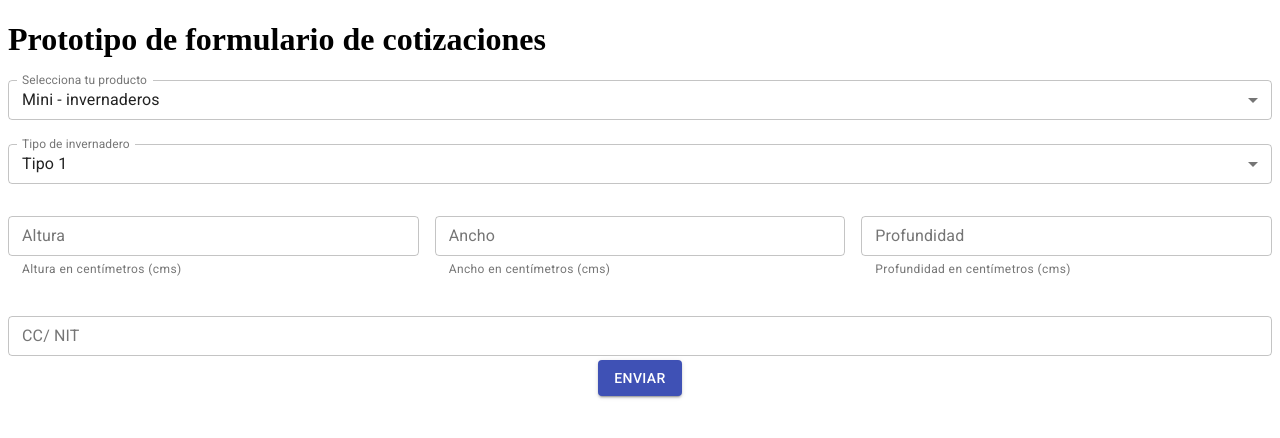
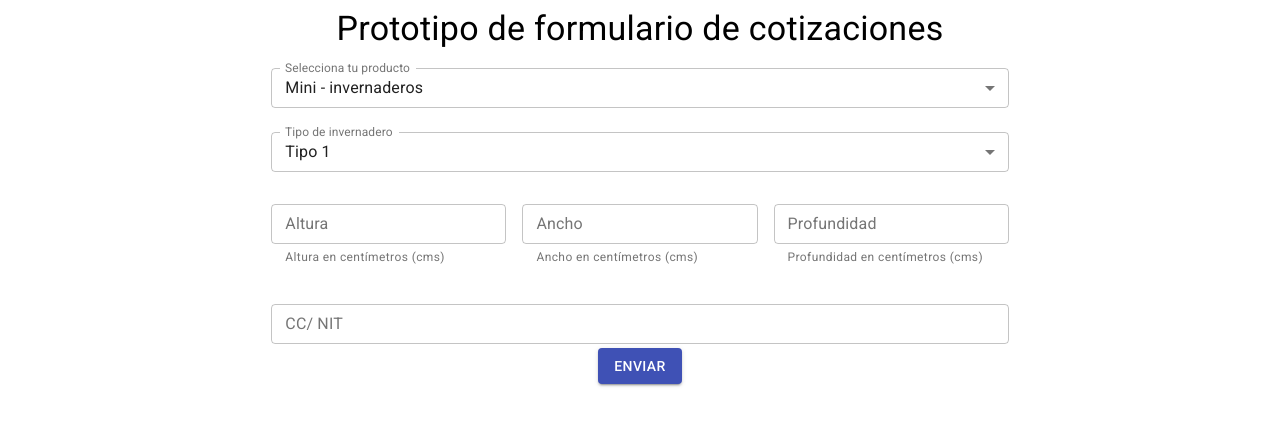
Before and after one commit to compugrafica20202/pagina_web, a React (Create React App) app in the folder client/: page / in a window 1280 px wide. Shown: the top 438 px of the page. Built offline with nearby package versions, Linux system fonts and the light colour scheme.

Commit message:
Implementación con Material UI

```diff
--- a/client/src/App.js
+++ b/client/src/App.js
@@ -1,3 +1,4 @@
+import { Grid, Typography } from '@material-ui/core';
 import React, { Component } from 'react'
 import FormularioCotizacion from './components/cotizacion/FormularioCotizacion';
 
@@ -5,11 +6,14 @@ import FormularioCotizacion from './components/cotizacion/FormularioCotizacion';
 export class App extends Component {
     render() {
         return (
-      <div className="container">
-        <header>
-          <h1 className="row justify-content-center">Prototipo de formulario de cotizaciones</h1>
-        </header>
+            <div>
+                <Typography variant="h4" align="center">Prototipo de formulario de cotizaciones</Typography>
+                <br/>
+                <Grid container justify="center">
+                    <Grid item xs={11} sm={9} lg={7}>
                       <FormularioCotizacion/>
+                    </Grid>
+                </Grid>
             </div>
         )
     }
```
Lines whose indentation alone changed are shown as unchanged.
